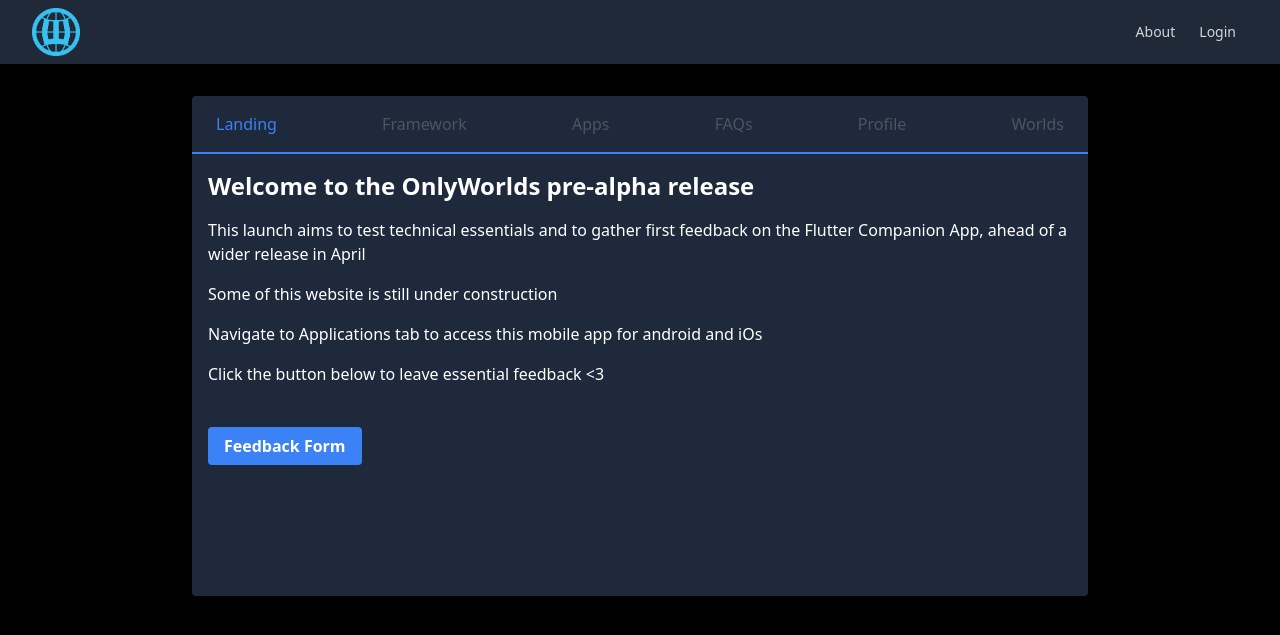
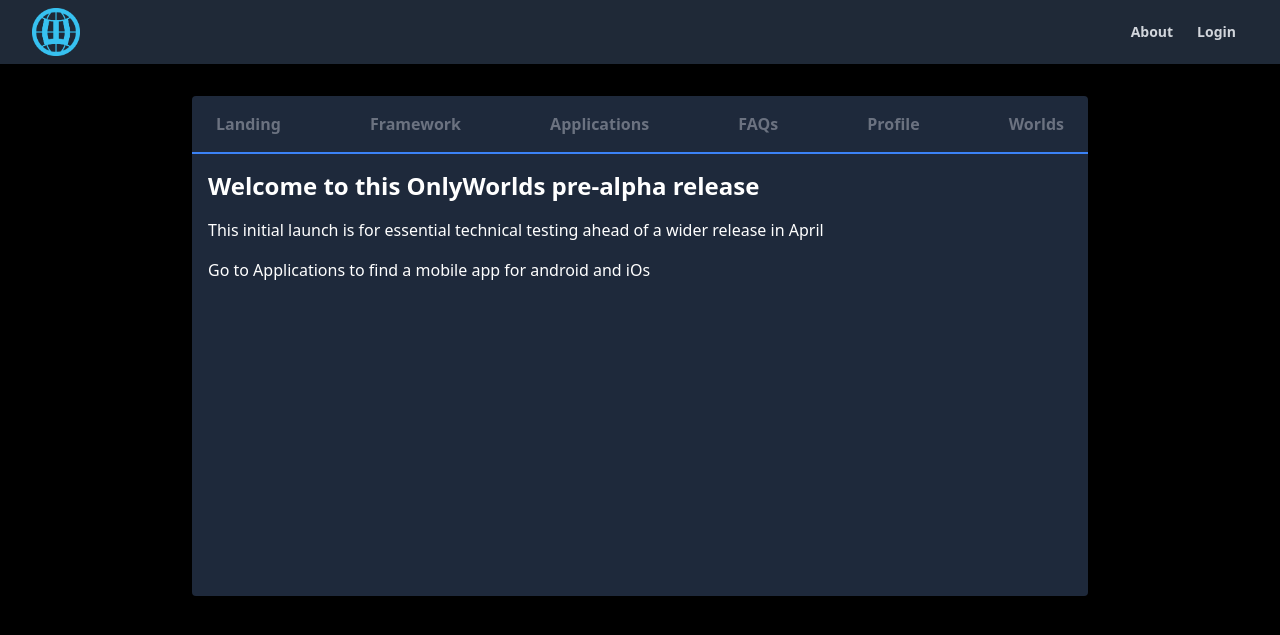
Before and after one commit to morgan360/worldmap, a Django app: template home/templates/logged_in_home.html in a window 1280 px wide. Shown: the top 635 px of the page. Run offline with Django 3.2, Linux system fonts and the light colour scheme; the template is opened without the code that fills it, so the values that code supplies are empty; some libraries are stand-ins or nearby versions; some web fonts are replaced.

Commit message:
content and styling

```diff
--- a/home/templates/content_FAQs.html
+++ b/home/templates/content_FAQs.html
@@ -1,6 +1,6 @@
 <!-- content_faqs.html -->
 {#<div class="text-center">#}
 <div>
-    <p class="mb-4">FAQs</p>
+    <p class="mb-4">FAQs to Follow</p>
 
 </div>
--- a/home/templates/content_apps.html
+++ b/home/templates/content_apps.html
@@ -2,5 +2,9 @@
 {#<div class="text-center">#}
 <div>
     <p class="mb-4">Link to apps</p>
+    <p class="mb-12">Click the button below to leave essential feedback <3 <br></p>
 
+   <a href="https://docs.google.com/forms/d/e/1FAIpQLSdY-47uxOUANZuhomPVOgpUB0AwSlub6MsPOWby1zcOukHhhg/viewform?usp=sf_link" target="_blank" rel="noopener noreferrer" class="text-[#c3ecfa] bg-[#2c9ac0] hover:bg-[#37c1f0] font-bold py-2 px-4 rounded">
+        Feedback Form
+    </a>
 </div>
--- a/home/templates/content_landing.html
+++ b/home/templates/content_landing.html
@@ -1,13 +1,8 @@
 <!-- content_landing.html -->
 {#<div class="text-center">#}
 <div>
-    <h2 class="text-2xl font-bold mb-4">Welcome to the OnlyWorlds pre-alpha release</h2>
-    <p class="mb-4">This launch aims to test technical essentials and to gather first feedback on the Flutter Companion App, ahead of a wider release in April</p>
-    <p class="mb-4">Some of this website is still under construction</p>
-    <p class="mb-4">Navigate to Applications tab to access this mobile app for android and iOs</p>
-    <p class="mb-12">Click the button below to leave essential feedback <3 <br></p>
+    <h2 class="text-2xl font-bold mb-4">Welcome to this OnlyWorlds pre-alpha release</h2>
+    <p class="mb-4">This initial launch is for essential technical testing ahead of a wider release in April</p>
+    <p class="mb-4">Go to Applications to find a mobile app for android and iOs</p>
 
-    <a href="https://docs.google.com/forms/d/e/1FAIpQLSdY-47uxOUANZuhomPVOgpUB0AwSlub6MsPOWby1zcOukHhhg/viewform?usp=sf_link" class="bg-blue-500 hover:bg-blue-700 text-white font-bold py-2 px-4 rounded">
-        Feedback Form
-    </a>
 </div>
--- a/home/templates/content_profile.html
+++ b/home/templates/content_profile.html
@@ -1,6 +1,6 @@
 <!-- content_profile.html -->
 {#<div class="text-center">#}
 <div>
-    <p class="mb-4">PROFILE</p>
+    <p class="mb-4">Profile goes here</p>
 
 </div>
--- a/home/templates/logged_in_home.html
+++ b/home/templates/logged_in_home.html
@@ -10,22 +10,22 @@
             <!-- Tab headers -->
             <div class="border-b-2 border-blue-500">
                 <nav class="flex flex-row justify-between">
-                    <button class="tab text-gray-600 py-4 px-6 block hover:text-blue-500 focus:outline-none" data-target="landing">
+                    <button class="tab text-gray-500 py-4 px-6 font-bold block hover:text-blue-500 focus:outline-none" data-target="landing">
                         Landing
                     </button>
-                    <button class="tab text-gray-600 py-4 px-6 block hover:text-blue-500 focus:outline-none" data-target="framework">
+                    <button class="tab text-gray-500 py-4 px-6 font-bold block hover:text-blue-500 focus:outline-none" data-target="framework">
                         Framework
                     </button>
-                    <button class="tab text-gray-600 py-4 px-6 block hover:text-blue-500 focus:outline-none" data-target="apps">
-                        Apps
+                    <button class="tab text-gray-500 py-4 px-6 font-bold block hover:text-blue-500 focus:outline-none" data-target="apps">
+                        Applications
                     </button>
-                    <button class="tab text-gray-600 py-4 px-6 block hover:text-blue-500 focus:outline-none" data-target="faqs">
+                    <button class="tab text-gray-500 py-4 px-6 font-bold block hover:text-blue-500 focus:outline-none" data-target="faqs">
                         FAQs
                     </button>
-                    <button class="tab text-gray-600 py-4 px-6 block hover:text-blue-500 focus:outline-none" data-target="profile">
+                    <button class="tab text-gray-500 py-4 px-6 font-bold block hover:text-blue-500 focus:outline-none" data-target="profile">
                         Profile
                     </button>
-                    <button class="tab text-gray-600 py-4 px-6 block hover:text-blue-500 focus:outline-none" data-target="worlds">
+                    <button class="tab text-gray-500 py-4 px-6 font-bold block hover:text-blue-500 focus:outline-none" data-target="worlds">
                         Worlds
                     </button>
                 </nav>
--- a/templates/_navbar.html
+++ b/templates/_navbar.html
@@ -21,34 +21,34 @@
             <!-- Right side - Authentication Links -->
             <div x-data="{ open: false }" class="relative inset-y-0 right-0 flex items-center pr-2 sm:static sm:inset-auto sm:ml-6 sm:pr-0">
                 {% if user.is_authenticated %}
-                    <span class="text-gray-300 px-3 py-2 rounded-md text-sm font-medium">Hi! {{ user }}</span>
+                    <span class="text-gray-300 px-3 py-2 rounded-md text-sm font-medium">Logged in as {{ user }}</span>
                     <!-- Dropdown toggle button placed before Logout for better alignment -->
-                    <div class="relative ml-3">
-                        <button @click="open = !open" class="text-gray-300 hover:bg-gray-700 hover:text-white px-3 py-2 rounded-md text-sm font-medium focus:outline-none">
-                            Menu
-                        </button>
-                        <div x-show="open" @click.away="open = false" x-transition:enter="transition ease-out duration-100" x-transition:enter-start="transform opacity-0 scale-95" x-transition:enter-end="transform opacity-100 scale-100" x-transition:leave="transition ease-in duration-75" x-transition:leave-start="transform opacity-100 scale-100" x-transition:leave-end="transform opacity-0 scale-95" class="origin-top-right absolute right-0 mt-2 w-48 rounded-md shadow-lg bg-white ring-1 ring-black ring-opacity-5 divide-y divide-gray-100 focus:outline-none" style="display: none;" role="menu" aria-orientation="vertical" aria-labelledby="menu-button" tabindex="-1">
-                            <div class="py-1" role="none">
-                                <a href="{% url 'upload_json' %}" class="text-gray-700 block px-4 py-2 text-sm" role="menuitem">Upload JSON</a>
-                                {% if user.is_superuser %}
-                                    <a href="/admin/" class="text-gray-700 block px-4 py-2 text-sm" role="menuitem">Admin</a>
-                                {% endif %}
+{#                    <div class="relative ml-3">#}
+{#                        <button @click="open = !open" class="text-gray-300 hover:bg-gray-700 hover:text-white px-3 py-2 rounded-md text-sm font-medium focus:outline-none">#}
+{#                            Menu#}
+{#                        </button>#}
+{#                        <div x-show="open" @click.away="open = false" x-transition:enter="transition ease-out duration-100" x-transition:enter-start="transform opacity-0 scale-95" x-transition:enter-end="transform opacity-100 scale-100" x-transition:leave="transition ease-in duration-75" x-transition:leave-start="transform opacity-100 scale-100" x-transition:leave-end="transform opacity-0 scale-95" class="origin-top-right absolute right-0 mt-2 w-48 rounded-md shadow-lg bg-white ring-1 ring-black ring-opacity-5 divide-y divide-gray-100 focus:outline-none" style="display: none;" role="menu" aria-orientation="vertical" aria-labelledby="menu-button" tabindex="-1">#}
+{#                            <div class="py-1" role="none">#}
+{#                                <a href="{% url 'upload_json' %}" class="text-gray-700 block px-4 py-2 text-sm" role="menuitem">Upload JSON</a>#}
+{#                                {% if user.is_superuser %}#}
+{#                                    <a href="/admin/" class="text-gray-700 block px-4 py-2 text-sm" role="menuitem">Admin</a>#}
+{#                                {% endif %}#}
 {#                                <a href="{% url 'list_locations' %}" class="text-gray-700 block px-4 py-2 text-sm"#}
 {#                                   role="menuitem">List Locations</a>#}
 {#                                <a href="{% url 'create_location' %}" class="text-gray-700 block px-4 py-2 text-sm"#}
 {#                                   role="menuitem">Create Location</a>#}
-                                <a href="{% url 'view_profile' %}" class="text-gray-700 block px-4 py-2 text-sm" role="menuitem">View Profile</a>
-                                <a href="{% url 'update_profile' %}" class="text-gray-700 block px-4 py-2 text-sm" role="menuitem">Update Profile</a>
-                                <a href="{% url 'world_key_input' %}" class="text-gray-700 block px-4 py-2 text-sm"
-                                   role="menuitem">View World Data Files</a>
-                            </div>
-                        </div>
-                    </div>
-                    <a href="{% url 'account_logout' %}" class="text-gray-300 hover:bg-gray-700 hover:text-white px-3 py-2 rounded-md text-sm font-medium">Logout</a>
+{#                                <a href="{% url 'view_profile' %}" class="text-gray-700 block px-4 py-2 text-sm" role="menuitem">View Profile</a>#}
+{#                                <a href="{% url 'update_profile' %}" class="text-gray-700 block px-4 py-2 text-sm" role="menuitem">Update Profile</a>#}
+{#                                <a href="{% url 'world_key_input' %}" class="text-gray-700 block px-4 py-2 text-sm"#}
+{#                                   role="menuitem">View World Data Files</a>#}
+{#                            </div>#}
+{#                        </div>#}
+{#                    </div>#}
+                    <a href="{% url 'account_logout' %}" class="text-gray-300 hover:bg-gray-700 hover:text-white px-3 py-2 rounded-md text-sm font-bold">Logout</a>
                 {% else %}
-                    <a href="/about/" class="text-gray-300 hover:bg-gray-700 hover:text-white px-3 py-2 rounded-md text-sm font-medium">About</a>
-                    <a href="{% url 'account_login' %}" class="text-gray-300 hover:bg-gray-700 hover:text-white px-3 py-2 rounded-md text-sm font-medium">Login</a>
-             {% endif %}
+                    <a href="/about/" class="text-gray-300 hover:bg-gray-700 hover:text-white px-3 py-2 rounded-md text-sm font-bold">About</a>
+                    <a href="{% url 'account_login' %}" class="text-gray-300 hover:bg-gray-700 hover:text-white px-3 py-2 rounded-md text-sm font-bold">Login</a>
+                {% endif %}
             </div>
         </div>
     </div>
```
Also changed, not shown: templates/account/login.html (+7 -7 lines).
